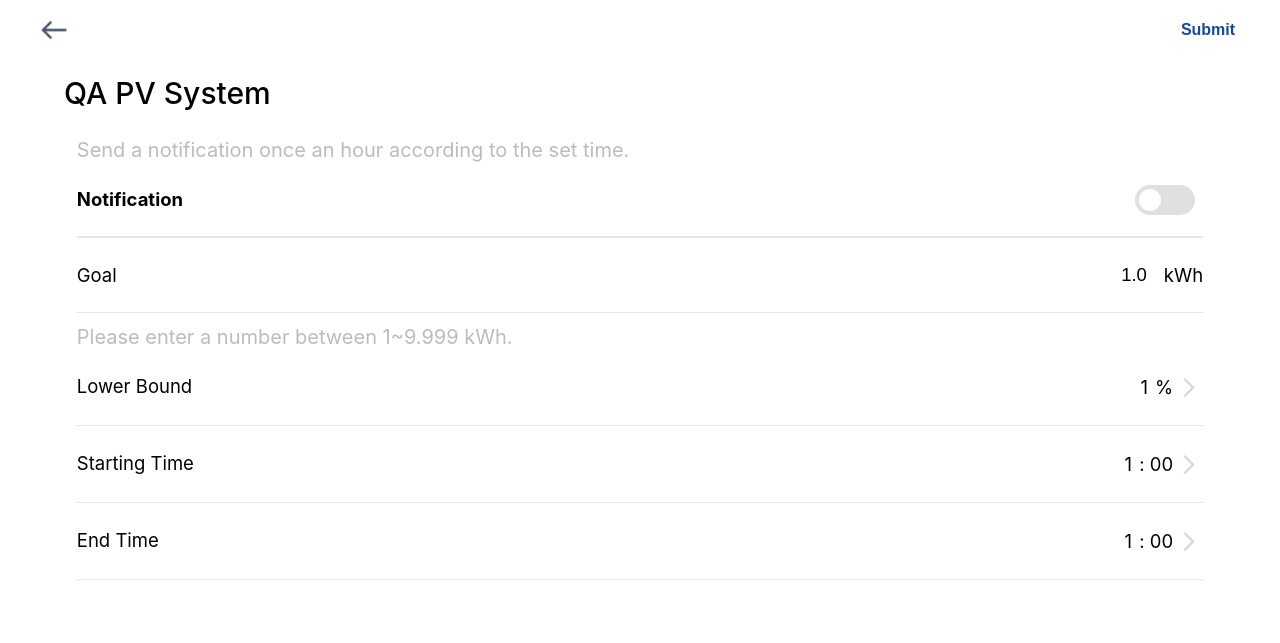
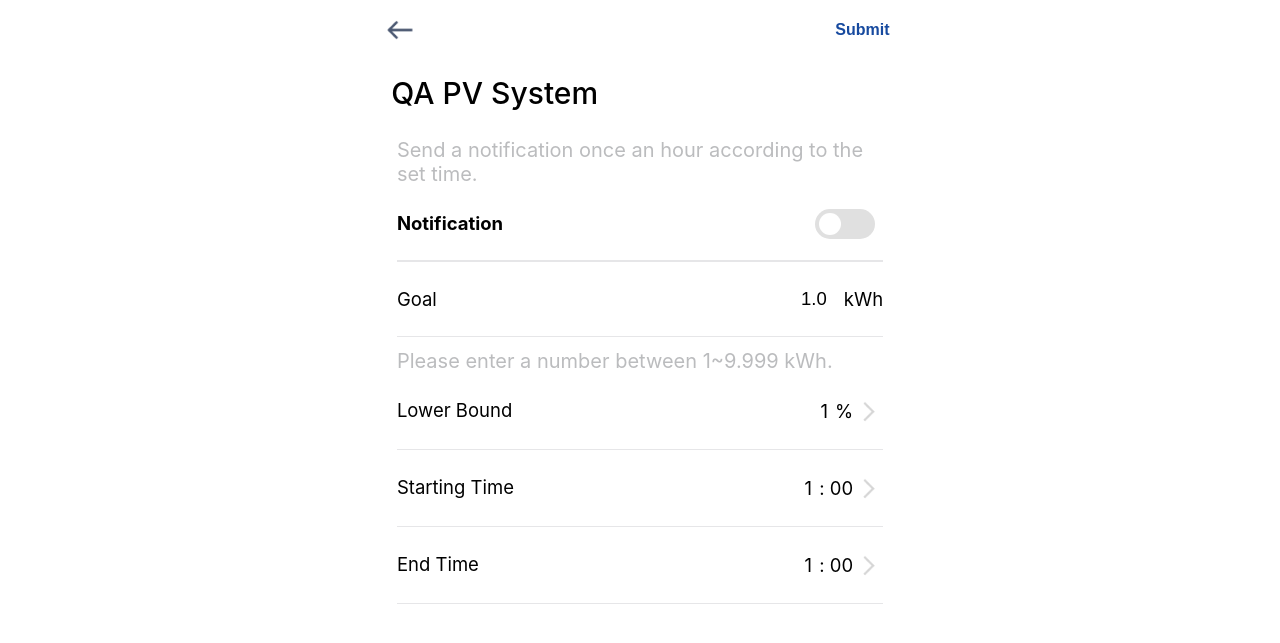
Before and after one commit to panda109/tsfm, a Flask app: page /setting/1 in a window 1280 px wide. Shown: the top 643 px of the page. Run offline with Flask 2, Linux system fonts and the light colour scheme; tables that the repository leaves empty hold one stand-in row (values such as "Sample post"); some libraries are stand-ins or nearby versions; some web fonts are replaced.

Commit message:
UI mobile layout fixes

```diff
--- a/app/templates/setting.html
+++ b/app/templates/setting.html
@@ -1,5 +1,5 @@
 <!-- app/templates/index.html -->
-
+<html>
 <head>
 	<script src="https://ajax.googleapis.com/ajax/libs/jquery/3.5.1/jquery.min.js"></script>
 	<link rel="stylesheet" href="{{ url_for('static', filename='css/site.css') }}">
@@ -7,10 +7,12 @@
 	<link href="https://fonts.googleapis.com/earlyaccess/hannari.css" rel="stylesheet" />
 	<script src="{{ url_for('static', filename='js/setting.js') }}"></script>
 	<script src="https://cdnjs.cloudflare.com/ajax/libs/gsap/3.8.0/gsap.min.js"></script>
+	<meta name="viewport" content="width=device-width, initial-scale=1">
 	<title>PV Notification Setting</title>
 </head>
 
 <body>
+<div class='container'>
         <script>
   			var page = history.length - 2 ;
         </script>
@@ -43,7 +45,7 @@
 			</div>
 			<div class='option goal'>
 				<label for='goal'>Goal</label>
-				<div><input type="number" id='goal' name ='goal' class='goal-value' value={{ device.target_energy_level }} oninput="if(value.length>8)value=value.slice(0,8)"><span class='unit'>kWh</span></div>
+				<div><input type="number" id='goal' name ='goal' class='goal-value' value={{ device.target_energy_level }} oninput="if(value.length > 8)value=value.slice(0,8)"><span class='unit'>kWh</span></div>
 			</div>
 			<div class='hint'> Please enter a number between 1~9.999 kWh.</div>
 			<div class='option' id='bound'>
@@ -96,4 +98,6 @@
 	{% endfor %}
 
 </form>
+</div>
 </body>
+</html>
--- a/static/css/setting.css
+++ b/static/css/setting.css
@@ -7,6 +7,7 @@ body{
 	font-family: -apple-system,BlinkMacSystemFont,'Segoe UI',Roboto,Oxygen,Ubuntu,'Fira Sans','Droid Sans','Helvetica Neue',sans-serif;
 	margin:0 !important;
 	font-size:20px;
+	width:100%;
 }
 form{
 	width:100%;
```
Also changed, not shown: Smartmeter_icon_Nonactive.png (added).
